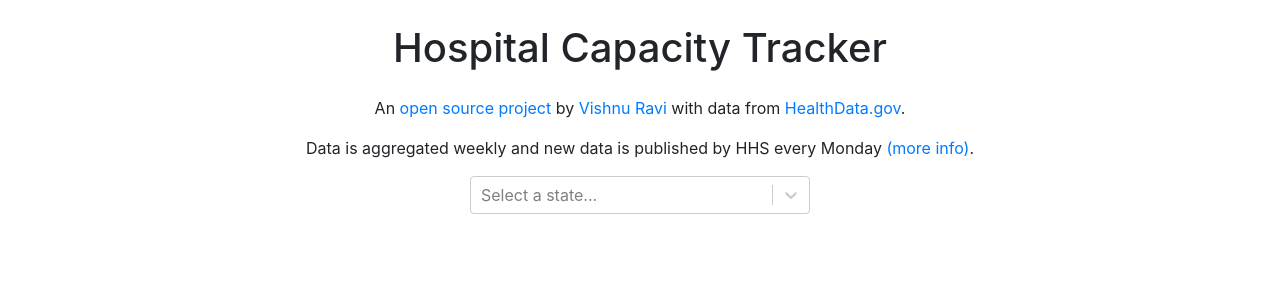
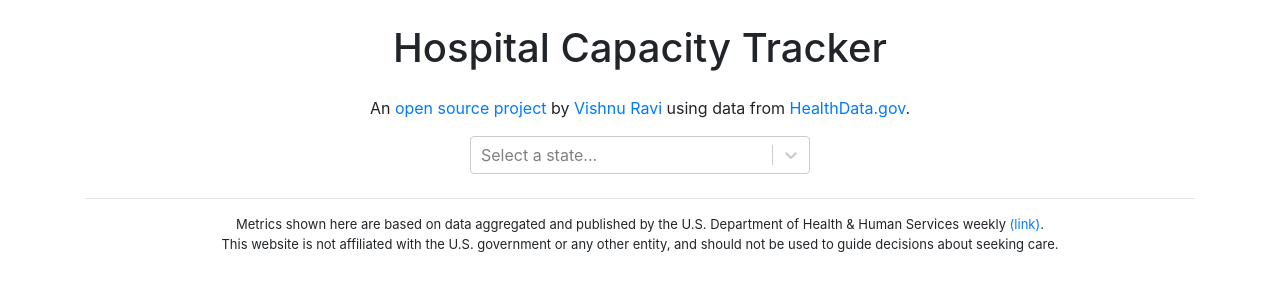
Before and after one commit to vishnuravi/hospital-capacity, a React (Create React App) app in the folder tracker/: page / in a window 1280 px wide. Shown: the top 300 px of the page. Built offline with nearby package versions, Linux system fonts and the light colour scheme; no server answers.

Commit message:
Design improvements

```diff
--- a/tracker/src/App.js
+++ b/tracker/src/App.js
@@ -1,4 +1,5 @@
 import Header from './components/Header';
+import Footer from './components/Footer';
 import CapacityTable from './components/CapacityTable';
 import { Container } from 'react-bootstrap';
 
@@ -8,6 +9,7 @@ function App() {
       <Container>
         <Header />
         <CapacityTable />
+        <Footer />
       </Container>
     </div>
   );
--- a/tracker/src/components/CapacityTable.js
+++ b/tracker/src/components/CapacityTable.js
@@ -184,7 +184,8 @@ export default function CapacityTable() {
 
     // component to show when a row is expanded
     const expandRow = {
-        renderer: row => <LineChart hospital_pk={row.hospital_pk} />
+        renderer: row => <LineChart hospital_pk={row.hospital_pk} />,
+        parentClassName: 'expanded-row'
     };
 
     return (
@@ -207,13 +208,12 @@ export default function CapacityTable() {
                             {tableData.length ?
                                 <>
                                     <div className="text-center">
-                                        <p className="lead pt-2 pb-2 mt-3 mb-3">
-                                            📈 click on any row below to graph data from July 2020 to present
+                                        <p className="lead pt-2 pb-2 mt-3 mb-3 table-instructions">
+                                            📈 click on any hospital below to graph data since July 2020
                                         </p>
                                     </div>
                                     <BootstrapTable
                                         wrapperClasses="table-responsive"
-                                        hover
                                         keyField='hospital_pk'
                                         data={tableData}
                                         columns={columns}
--- /dev/null
+++ b/tracker/src/components/Footer.js
@@ -0,0 +1,10 @@
+import React from 'react'
+
+export default function Footer() {
+    return (
+        <div className="mt-4">
+            <hr />
+            <p className="text-center footer-text">Metrics shown here are based on data aggregated and published by the U.S. Department of Health &amp; Human Services weekly <a href="https://healthdata.gov/dataset/covid-19-reported-patient-impact-and-hospital-capacity-facility" target="_blank">(link)</a>. <br /> This website is not affiliated with the U.S. government or any other entity, and should not be used to guide decisions about seeking care.</p>
+        </div>
+    )
+}
--- a/tracker/src/components/Header.js
+++ b/tracker/src/components/Header.js
@@ -4,8 +4,7 @@ export default function Header() {
     return (
         <>
             <h1 className="text-center my-4">Hospital Capacity Tracker</h1>
-            <p className="text-center">An <a href="https://github.com/vishnuravi/hospital-capacity" target="_blank" rel="noreferrer">open source project</a> by <a href="https://vishnu.io" target="_blank" rel="noreferrer">Vishnu Ravi</a> with data from <a href="https://healthdata.gov/dataset/covid-19-reported-patient-impact-and-hospital-capacity-facility" target="_blank">HealthData.gov</a>.</p>
-            <p className="text-center">Data is aggregated weekly and new data is published by HHS every Monday <a href="https://healthdata.gov/dataset/covid-19-reported-patient-impact-and-hospital-capacity-facility" target="_blank">(more info)</a>.</p>
+            <p className="text-center">An <a href="https://github.com/vishnuravi/hospital-capacity" target="_blank" rel="noreferrer">open source project</a> by <a href="https://vishnu.io" target="_blank" rel="noreferrer">Vishnu Ravi</a> using data from <a href="https://healthdata.gov/dataset/covid-19-reported-patient-impact-and-hospital-capacity-facility" target="_blank">HealthData.gov</a>.</p>
         </>
     )
 }
--- a/tracker/src/index.css
+++ b/tracker/src/index.css
@@ -5,10 +5,6 @@ body {
   font-family: 'Open Sans', sans-serif;
   -webkit-font-smoothing: antialiased;
   -moz-osx-font-smoothing: grayscale;
-}
-
-h1 h2 h3 h4 {
-  font-family: 'Roboto'
 }
 
 .caret {
@@ -30,3 +26,15 @@ h1 h2 h3 h4 {
   border-bottom: 4px solid \9;
   content: "";
 }
+
+.table-instructions {
+  background: #f8f9fa;
+}
+
+.expanded-row {
+  background: #f8f9fa;
+}
+
+.footer-text {
+  font-size: small;
+}
```
